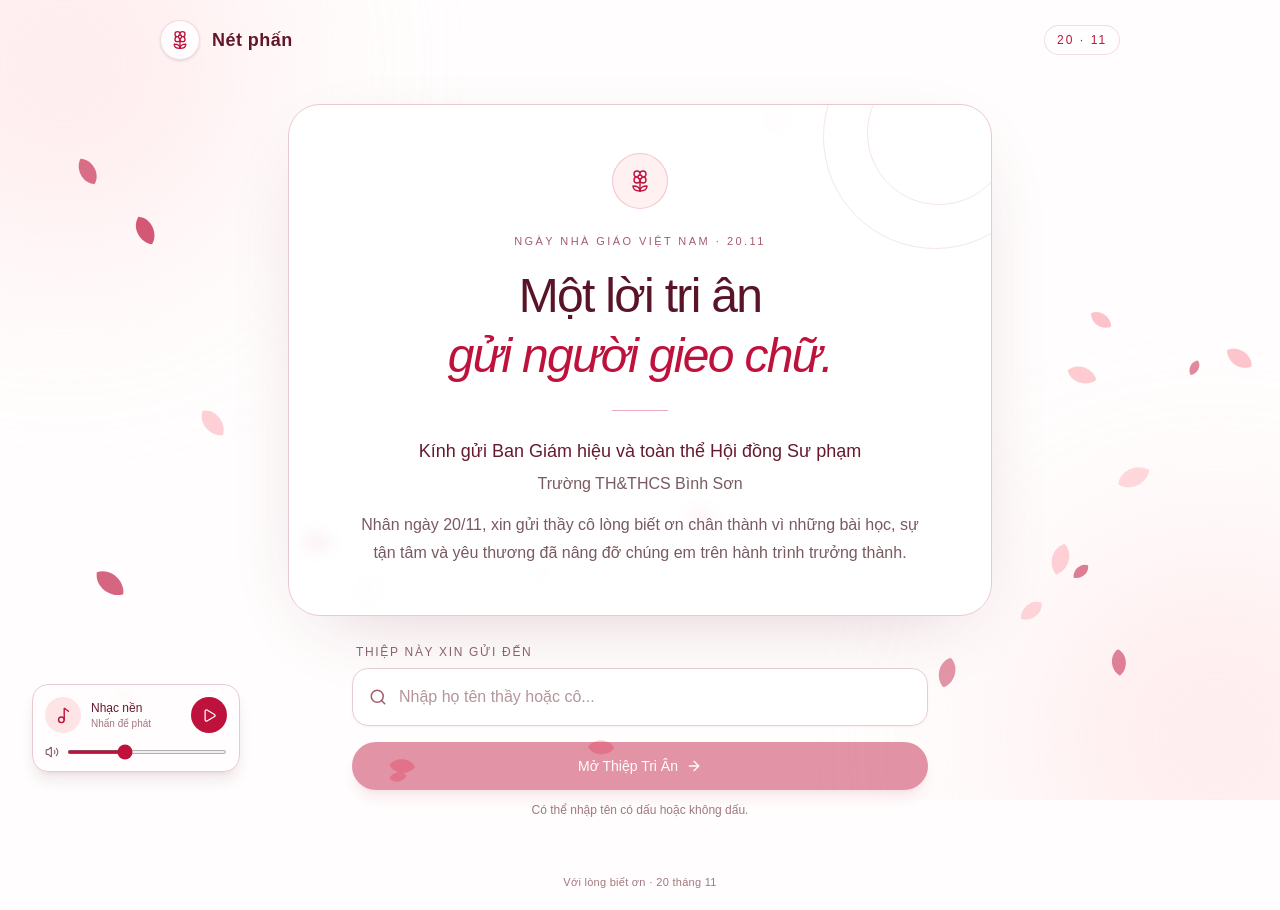
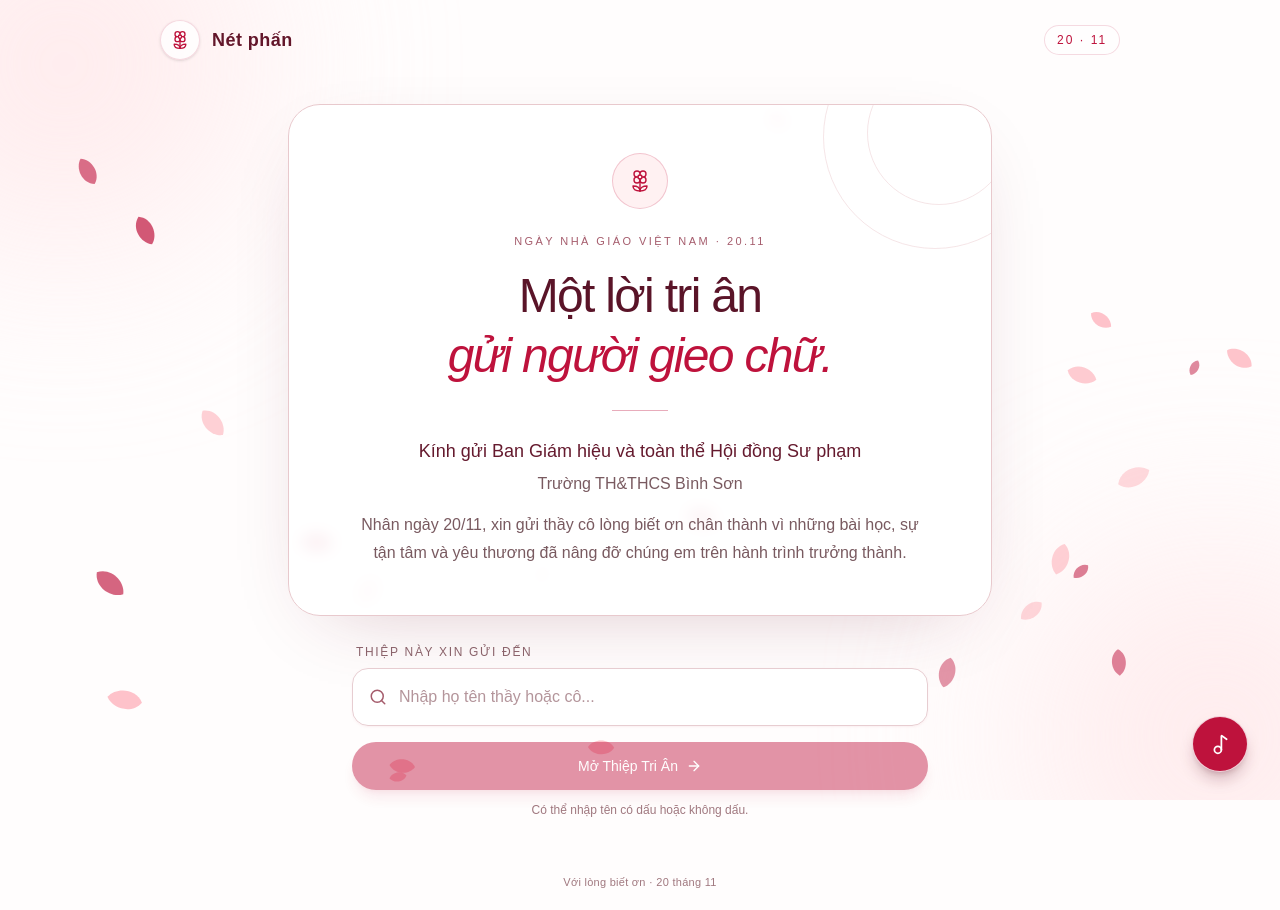
Before and after one commit to huydepzai2372-cloud/triangiaovien20thang11, a Next.js app: page / in a window 1280 px wide. Built offline with nearby package versions, Linux system fonts and the light colour scheme.

Commit message:
sua phan nhac nen

```diff
--- a/src/components/BackgroundMusic.tsx
+++ b/src/components/BackgroundMusic.tsx
@@ -1,18 +1,18 @@
 'use client';
 
 import { useCallback, useEffect, useRef, useState } from 'react';
-import { Music2, Pause, Play, Volume2 } from 'lucide-react';
+import { Music2, Pause } from 'lucide-react';
 
 const MUSIC_SOURCE = '/music/cogiaovungcao.m4a';
 const MUSIC_TYPE = 'audio/mp4; codecs="mp4a.40.2"';
 const MP3_FALLBACK_SOURCE = '/music/cogiaovungcao.mp3';
+const DEFAULT_VOLUME = 0.35;
 
 export default function BackgroundMusic() {
   const audioRef = useRef<HTMLAudioElement>(null);
   const firstInteractionCleanupRef = useRef<(() => void) | null>(null);
   const hasInteractedRef = useRef(false);
   const [isPlaying, setIsPlaying] = useState(false);
-  const [volume, setVolume] = useState(0.35);
   const [errorMessage, setErrorMessage] = useState('');
 
   const startPlayback = useCallback(async () => {
@@ -22,6 +22,7 @@ export default function BackgroundMusic() {
       return;
     }
 
+    audio.volume = DEFAULT_VOLUME;
     hasInteractedRef.current = true;
     firstInteractionCleanupRef.current?.();
     firstInteractionCleanupRef.current = null;
@@ -80,12 +81,6 @@ export default function BackgroundMusic() {
     };
   }, [startPlayback]);
 
-  useEffect(() => {
-    if (audioRef.current) {
-      audioRef.current.volume = volume;
-    }
-  }, [volume]);
-
   const togglePlayback = async () => {
     const audio = audioRef.current;
 
@@ -102,7 +97,7 @@ export default function BackgroundMusic() {
   };
 
   return (
-    <aside className="fixed bottom-5 left-5 z-30 w-[min(13rem,calc(100vw-2.5rem))] rounded-2xl border border-[#E8C9CD] bg-[#FFFDFD]/95 p-3 shadow-lg shadow-[#5A1428]/10 backdrop-blur-sm sm:bottom-7 sm:left-8">
+    <aside className="fixed bottom-5 right-5 z-30 sm:bottom-7 sm:right-8">
       <audio
         ref={audioRef}
         loop
@@ -118,52 +113,22 @@ export default function BackgroundMusic() {
         <source src={MP3_FALLBACK_SOURCE} type="audio/mpeg" />
       </audio>
 
-      <div className="flex items-center gap-2.5">
-        <span className="flex size-9 shrink-0 items-center justify-center rounded-full bg-[#FFE4E6] text-[#BE123C]">
-          <Music2 size={17} />
-        </span>
-        <div className="min-w-0 flex-1">
-          <p className="truncate text-xs font-medium text-[#651A2E]">
-            Nhạc nền
-          </p>
-          <p className="text-[10px] text-[#A0787F]">
-            {isPlaying ? 'Đang phát' : 'Nhấn để phát'}
-          </p>
-        </div>
       <button
         type="button"
         data-music-toggle
         onClick={togglePlayback}
-          aria-label={isPlaying ? 'Tạm dừng nhạc nền' : 'Phát nhạc nền'}
-          className="flex size-9 shrink-0 items-center justify-center rounded-full bg-[#BE123C] text-white transition hover:bg-[#A40F34] focus-visible:outline-2 focus-visible:outline-offset-2 focus-visible:outline-[#BE123C]"
+        aria-label={isPlaying ? 'Tắt nhạc nền' : 'Bật nhạc nền'}
+        aria-pressed={isPlaying}
+        title={errorMessage || (isPlaying ? 'Tắt nhạc nền' : 'Bật nhạc nền')}
+        className="flex size-12 items-center justify-center rounded-full border border-white/80 bg-[#BE123C] text-white shadow-lg shadow-[#5A1428]/25 transition hover:scale-105 hover:bg-[#A40F34] focus-visible:outline-2 focus-visible:outline-offset-4 focus-visible:outline-[#BE123C] sm:size-14"
       >
-          {isPlaying ? <Pause size={15} /> : <Play size={15} />}
+        {isPlaying ? <Pause size={20} /> : <Music2 size={21} />}
       </button>
-      </div>
-
-      <label className="mt-3 flex items-center gap-2 text-[#8A626A]">
-        <Volume2 size={14} className="shrink-0" />
-        <span className="sr-only">Âm lượng nhạc nền</span>
-        <input
-          type="range"
-          min="0"
-          max="1"
-          step="0.05"
-          value={volume}
-          onChange={(event) => {
-            const nextVolume = Number(event.target.value);
-            setVolume(nextVolume);
-
-            if (audioRef.current) {
-              audioRef.current.volume = nextVolume;
-            }
-          }}
-          className="h-1 w-full cursor-pointer accent-[#BE123C]"
-        />
-      </label>
-
       {errorMessage && (
-        <p aria-live="polite" className="mt-2 text-[10px] leading-4 text-[#9F2341]">
+        <p
+          aria-live="polite"
+          className="absolute bottom-full right-0 mb-3 w-max max-w-[min(18rem,calc(100vw-2rem))] rounded-xl border border-[#E8C9CD] bg-[#FFFDFD] px-3 py-2 text-xs leading-5 text-[#9F2341] shadow-lg"
+        >
           {errorMessage}
         </p>
       )}
```
Lines whose indentation alone changed are shown as unchanged.
